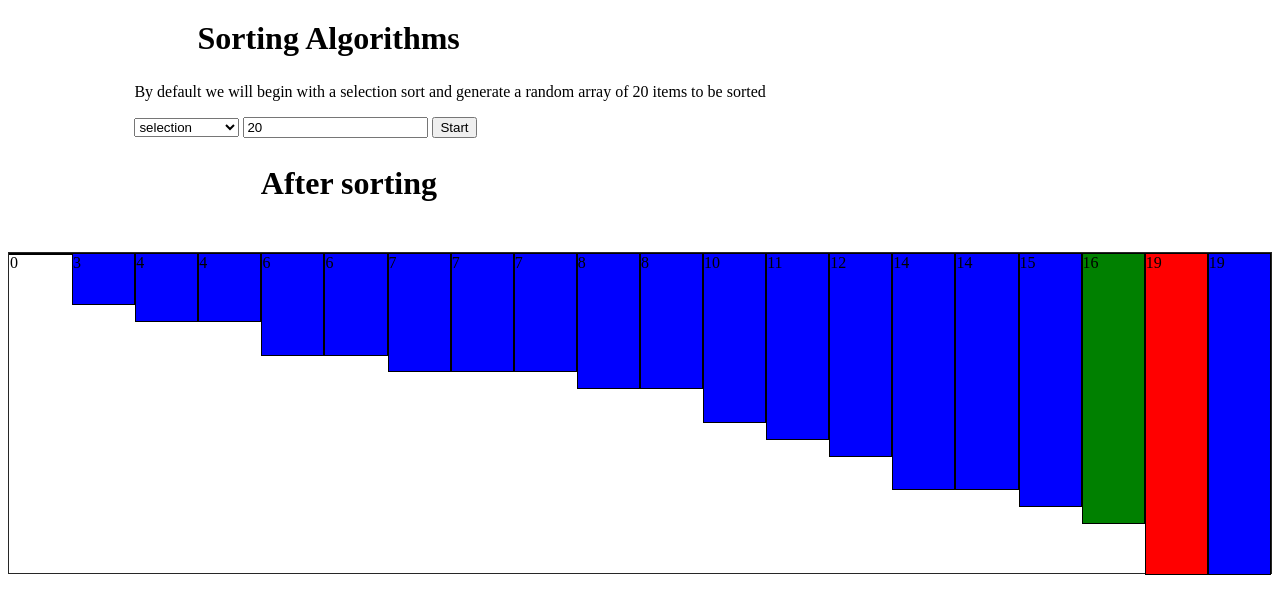
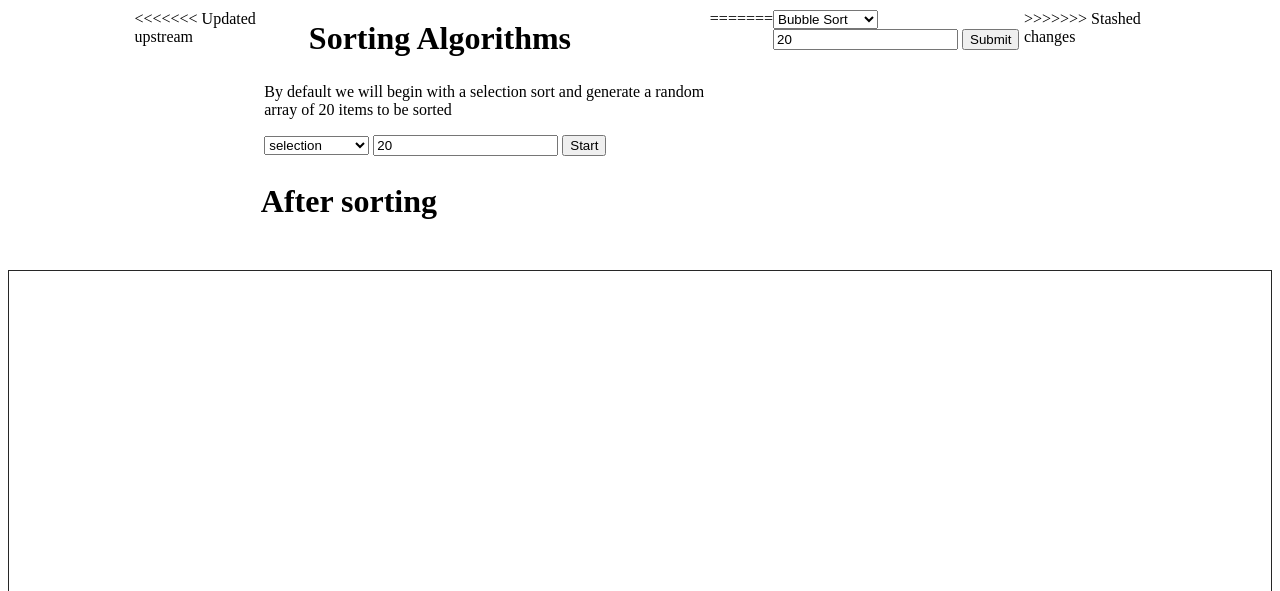
Before and after one commit to Frankothe196/sorting_algorithms_visualized, a Flask app: page / in a window 1280 px wide. Shown: the top 591 px of the page. Run offline with Flask 2, Linux system fonts and the light colour scheme.

Commit message:
Update index.html

```diff
--- a/templates/index.html
+++ b/templates/index.html
@@ -9,6 +9,7 @@
 </head>
 <body>
     <div class="header">
+<<<<<<< Updated upstream
         <div class="hero">
             <h1>Sorting Algorithms</h1>
             <p>By default we will begin with a selection sort and generate a random array of 20 items to be sorted</p>
@@ -24,6 +25,18 @@
                 <input type="submit" value="Start">
             </form>
         </div>
+=======
+        <form method="post">
+            <select name="algorithm" id="">
+                <option value="BSort">Bubble Sort</option>
+                <option value="sSort">Selection Sort</option>
+                <option value="Bubble Sort">Quick Sort</option>
+                <option value="Bubble Sort">Merge Sort</option>
+            </select>
+            <input type="number" name="count" value={{count}}>
+            <input type="submit">
+        </form>
+>>>>>>> Stashed changes
     </div>
     <h2>After sorting</h2>
     <div class="table" id="table"></div>
@@ -37,6 +50,47 @@
     </div>
 
 <script>
+<<<<<<< Updated upstream
+=======
+    var max = `{{func[1]}}`
+    max=parseInt(max)
+    var data = `{{func[0]}}`
+    data=JSON.parse(data)
+
+    // We might need loops to pause on iterations
+    const wait = (ms) =>{ new Promise( resolve => setTimeout(resolve,ms))}
+    // lets store all the algos in a dict
+    const algo = {
+        //Selection sort
+        selectionSort: async (data) => {
+
+            var index = 0
+            var finalMinIndex
+            var finalMin
+            var currMin
+            var length = data.length
+            var sorted = false
+
+
+            for(var iter=0; iter<data.length; iter++){
+
+                finalMin=undefined
+                currMin=undefined
+                index++
+                for(var i=index; i<length-1; i++){
+
+                    if(data[index]>data[i]){
+                        console.log(data[i])
+                        currMin=data[i]
+                        if(finalMin==undefined){
+                            finalMin=currMin
+                            finalMinIndex=i
+                        }else if(currMin<finalMin){
+                            finalMin=currMin
+                            finalMinIndex=i
+                            console.log(finalMin, ' final and index ' , finalMinIndex)
+                        }
+>>>>>>> Stashed changes
 
 //Let us select our table
 const table = document.getElementById('table')
@@ -94,11 +148,18 @@ let algo = {
                         </div>
                         `
                 }
+<<<<<<< Updated upstream
                 //set timeout
                 setTimeout(() => {
                     table.innerHTML=html
                 }, 200*iter);
 
+=======
+                //lets add a pause os we can let the user intface notice the iterations
+                setTimeout(() => {
+                    updateTable(data)
+                }, 2000);
+>>>>>>> Stashed changes
 
                 // updateTable(i,data)
 
@@ -149,6 +210,7 @@ let algo = {
                 }
             }
         },
+<<<<<<< Updated upstream
         // EOF Bubble sort
 
         //Start of Merge sort
@@ -204,6 +266,31 @@ let algo = {
         }
         //EOF Merge sort
 
+=======
+        //EOF Selection Sort
+
+        //Bubble Sort
+        bubbleSort: async (data) => {
+            var index=0
+            var length=data.length
+            var swapped=false;
+
+            while(swapped==true){
+                for(var i=index; i<length; i++){
+                    var left=i
+                    var right=i+1
+                    if(data[left]>data[right]){
+                        let temp=data[left]
+                        data[left]=data[right]
+                        data[right]=temp
+                        swapped=true
+                    }
+                }
+            }
+
+            console.log(data)
+        },
+>>>>>>> Stashed changes
     }
     //EOF algo
 
```
